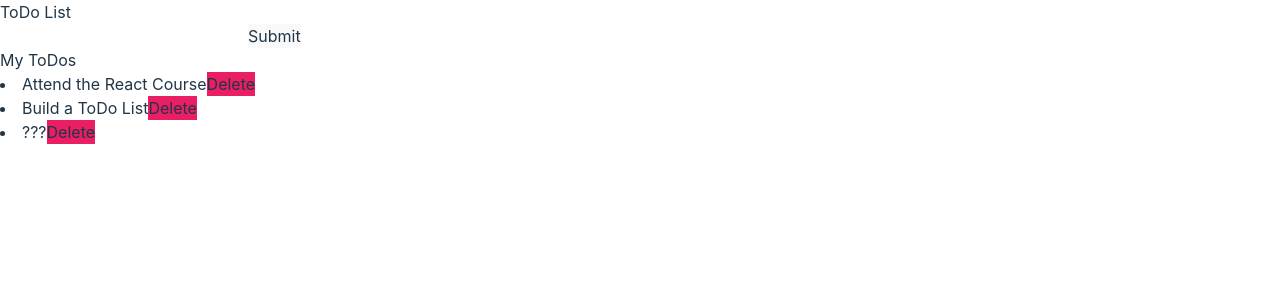
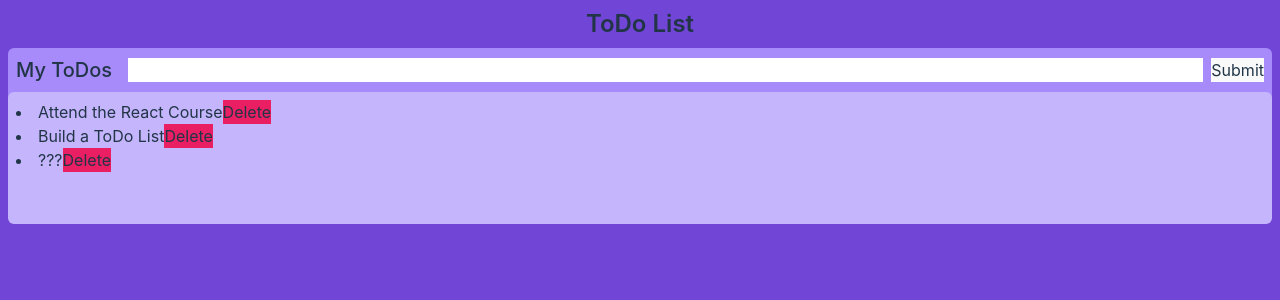
Before and after one commit to saulprl/todo-list, a React (Vite) app: page / in a window 1280 px wide. Shown: the top 300 px of the page. Built offline with nearby package versions, Linux system fonts and the light colour scheme.

Commit message:
Add styles

```diff
--- a/src/App.tsx
+++ b/src/App.tsx
@@ -45,13 +45,25 @@ function App() {
   };
 
   return (
-    <main>
-      <h1>ToDo List</h1>
-      <form onSubmit={handleSubmit}>
-        <input type="text" value={inputValue} onChange={handleInputChange} />
+    <main className="flex w-full h-screen max-h-screen bg-[#7145d6] flex-col p-2 gap-2">
+      <h1 className="text-2xl font-semibold text-center">ToDo List</h1>
+      <div className="rounded-md bg-violet-400">
+        <div className="flex w-full items-center gap-4 p-2">
+          <h2 className="text-xl font-medium whitespace-nowrap">My ToDos</h2>
+          <form
+            onSubmit={handleSubmit}
+            className="flex w-full items-center gap-2 "
+          >
+            <input
+              type="text"
+              value={inputValue}
+              onChange={handleInputChange}
+              className="flex-grow"
+            />
             <button>Submit</button>
           </form>
-      <h2>My ToDos</h2>
+        </div>
+        <div className="p-2 bg-violet-300 flex-grow h-full rounded-md">
           <ul className="list-inside list-disc">
             {todos.map((todo) => {
               return (
@@ -70,6 +82,8 @@ function App() {
               );
             })}
           </ul>
+        </div>
+      </div>
     </main>
   );
 }
```
Lines whose indentation alone changed are shown as unchanged.
